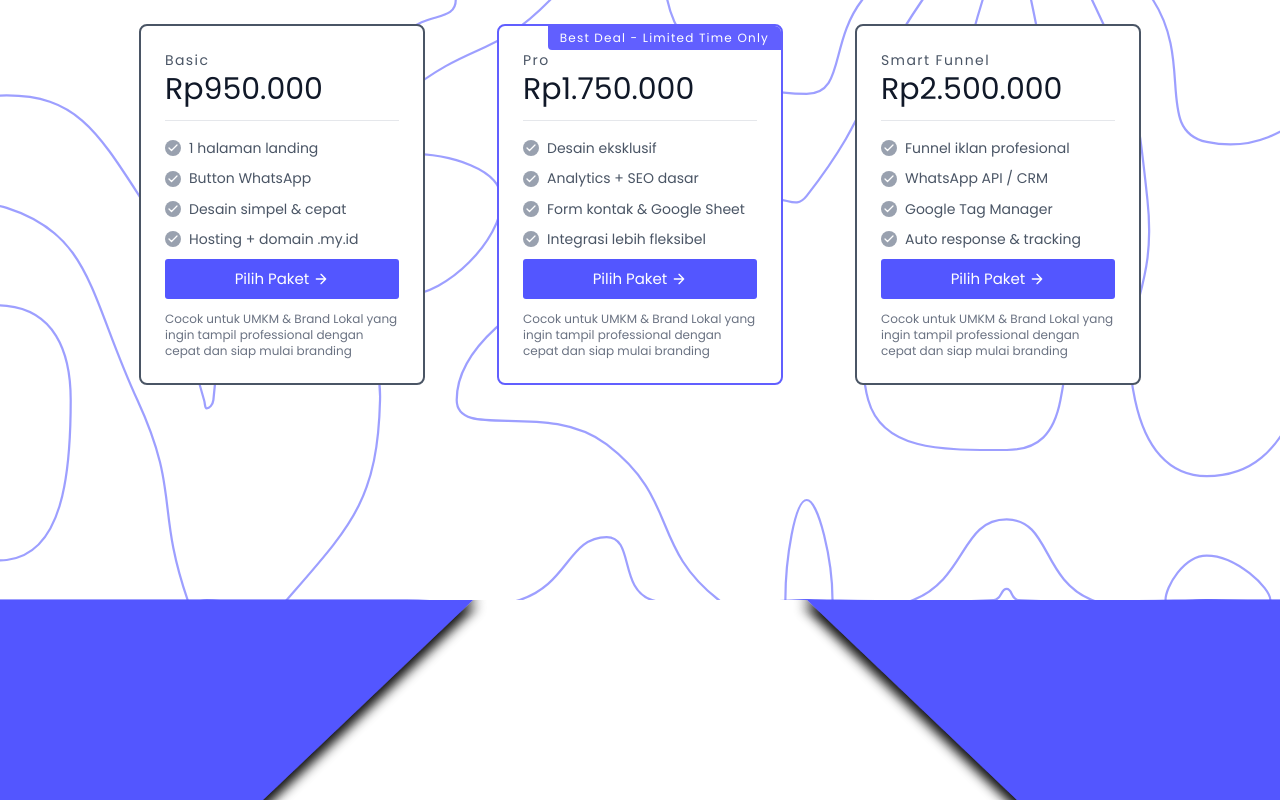
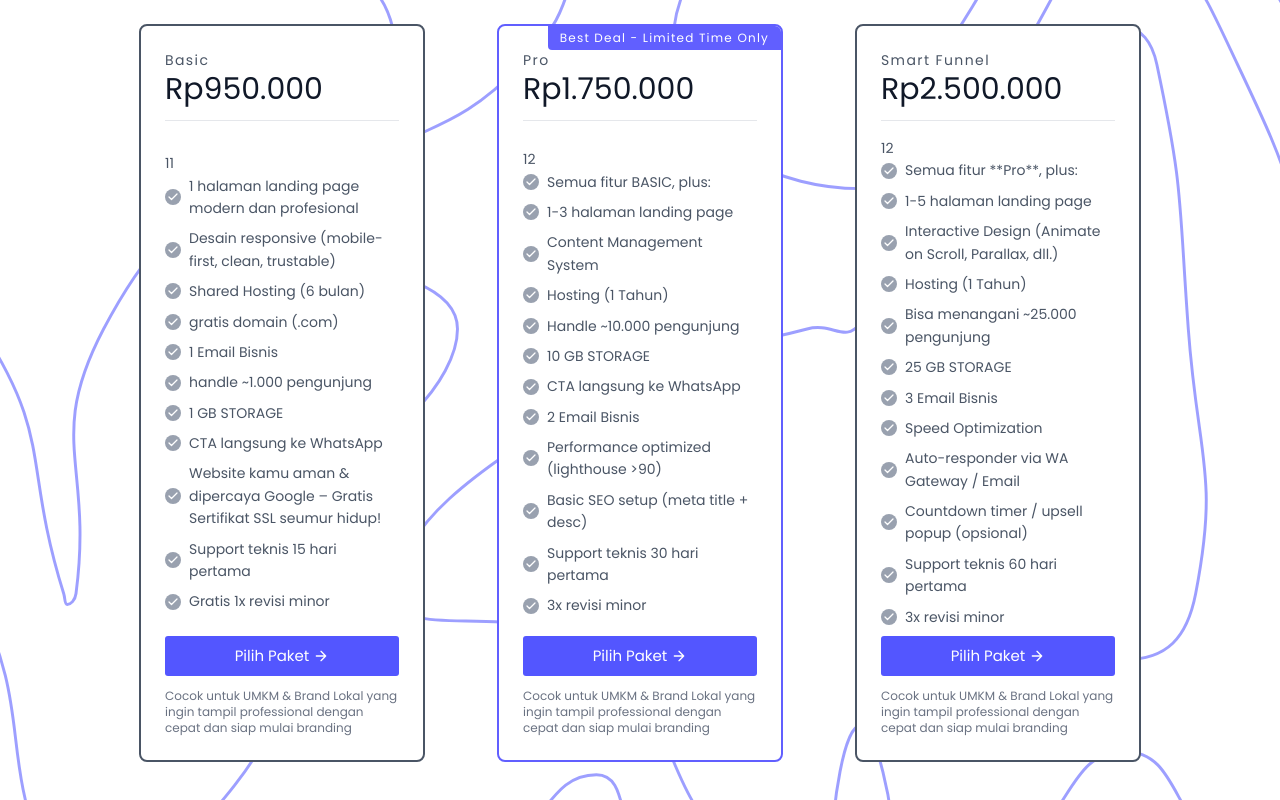
Before and after one commit to agieswahyudi07/landingo, a Vue app: page / in a window 1280 px wide. Shown: the part 1800-2600 px from the top of the page. Built offline with nearby package versions, Linux system fonts and the light colour scheme.

Commit message:
refactor (content) : update package details

```diff
--- a/index.html
+++ b/index.html
@@ -5,7 +5,7 @@
     <link rel="icon" href="/assets/images/landingo_logo2.png">
     <meta name="viewport" content="width=device-width, initial-scale=1.0">
     <link href="/src/style.css" rel="stylesheet">
-    <title>Landingo - web service</title>
+    <title>Landingo - Website untuk UMKM</title>
   </head>
   <body>
     <div id="app"></div>
--- a/src/components/section/Cta.vue
+++ b/src/components/section/Cta.vue
@@ -17,8 +17,9 @@ const redirectToWhatsApp = () => {
 </script>
 
 <template>
-  <section class="min-h-screen flex flex-col text-gray-600 body-font justify-center bg-[url(/assets/abstract_paper.svg)] bg-cover bg-center">
-    <div class="container px-5 py-24 mx-auto">
+  <section class="relative min-h-screen flex flex-col text-gray-600 body-font justify-center bg-[url(/assets/abstract_paper.svg)] bg-cover bg-center">
+    <div class="absolute inset-0 bg-black/5 backdrop-blur-md z-0"></div>
+    <div class="relative z-10 container px-5 py-24 mx-auto">
       <div class="flex flex-col text-center w-full max-w-4xl mx-auto">
 
         <h2 class="sm:text-4xl text-3xl font-medium title-font mb-4 text-gray-900">
--- a/src/components/section/Pricing.vue
+++ b/src/components/section/Pricing.vue
@@ -8,20 +8,48 @@
             isMostLiked: false,
             list:[
                 {
-                    // icon:'',
-                    text:'1 halaman landing',
+                    icon:'mdi:checkbox-marked-circle-outline',
+                    text:'1 halaman landing page modern dan profesional',
                 },
                 {
-                    // icon:'',
-                    text:'Button WhatsApp',
+                    icon:'mdi:checkbox-marked-circle-outline',
+                    text:'Desain responsive (mobile-first, clean, trustable)',
                 },
                 {
-                    // icon:'',
-                    text:'Desain simpel & cepat',
+                    icon:'mdi:checkbox-marked-circle-outline',
+                    text:'Shared Hosting (6 bulan)',
                 },
                 {
-                    // icon:'',
-                    text:'Hosting + domain .my.id',
+                    icon:'mdi:checkbox-marked-circle-outline',
+                    text:'gratis domain (.com)',
+                },
+                {
+                    icon:'mdi:checkbox-marked-circle-outline',
+                    text:'1 Email Bisnis',
+                },
+                {
+                    icon:'mdi:checkbox-marked-circle-outline',
+                    text:'handle ~1.000 pengunjung',
+                },
+                {
+                    icon:'mdi:checkbox-marked-circle-outline',
+                    text:'1 GB STORAGE',
+                },
+                {
+                    icon:'mdi:checkbox-marked-circle-outline',
+                    text:'CTA langsung ke WhatsApp',
+                },
+                {
+                    icon:'mdi:checkbox-marked-circle-outline',
+                    text:'Website kamu aman & dipercaya Google – Gratis Sertifikat SSL seumur hidup!',
+                },
+                {
+                    icon:'mdi:checkbox-marked-circle-outline',
+                    text:'Support teknis 15 hari pertama',
+                },
+                {
+                    icon:'mdi:checkbox-marked-circle-outline',
+                    text:'Gratis 1x revisi minor',
                 },
             ]
         },
@@ -32,20 +60,52 @@
             isMostLiked: true,
             list:[
                 {
-                    // icon:'',
-                    text:'Desain eksklusif',
+                    icon:'mdi:checkbox-marked-circle-outline',
+                    text:'Semua fitur BASIC, plus:',
                 },
                 {
-                    // icon:'',
-                    text:'Analytics + SEO dasar',
+                    icon:'mdi:checkbox-marked-circle-outline',
+                    text:'1-3 halaman landing page',
                 },
                 {
-                    // icon:'',
-                    text:'Form kontak & Google Sheet',
+                    icon:'mdi:checkbox-marked-circle-outline',
+                    text:'Content Management System',
                 },
                 {
-                    // icon:'',
-                    text:'Integrasi lebih fleksibel',
+                    icon:'mdi:checkbox-marked-circle-outline',
+                    text:'Hosting (1 Tahun)',
+                },
+                {
+                    icon:'mdi:checkbox-marked-circle-outline',
+                    text:'Handle ~10.000 pengunjung',
+                },
+                {
+                    icon:'mdi:checkbox-marked-circle-outline',
+                    text:'10 GB STORAGE',
+                },
+                {
+                    icon:'mdi:checkbox-marked-circle-outline',
+                    text:'CTA langsung ke WhatsApp',
+                },
+                {
+                    icon:'mdi:checkbox-marked-circle-outline',
+                    text:'2 Email Bisnis',
+                },
+                {
+                    icon:'mdi:checkbox-marked-circle-outline',
+                    text:'Performance optimized (lighthouse >90)',
+                },
+                {
+                    icon:'mdi:checkbox-marked-circle-outline',
+                    text:'Basic SEO setup (meta title + desc)',
+                },
+                {
+                    icon:'mdi:checkbox-marked-circle-outline',
+                    text:'Support teknis 30 hari pertama',
+                },
+                {
+                    icon:'mdi:checkbox-marked-circle-outline',
+                    text:'3x revisi minor',
                 },
             ]
         },
@@ -56,20 +116,52 @@
             isMostLiked: false,
             list:[
                 {
-                    // icon:'',
-                    text:'Funnel iklan profesional',
+                    icon:'',
+                    text:'Semua fitur **Pro**, plus:',
                 },
                 {
-                    // icon:'',
-                    text:'WhatsApp API / CRM',
+                    icon:'',
+                    text:'1-5 halaman landing page',
                 },
                 {
-                    // icon:'',
-                    text:'Google Tag Manager',
+                    icon:'',
+                    text:'Interactive Design (Animate on Scroll, Parallax, dll.)',
                 },
                 {
-                    // icon:'',
-                    text:'Auto response & tracking',
+                    icon:'',
+                    text:'Hosting (1 Tahun)',
+                },
+                {
+                    icon:'',
+                    text:'Bisa menangani ~25.000 pengunjung',
+                },
+                {
+                    icon:'',
+                    text:'25 GB STORAGE',
+                },
+                {
+                    icon:'',
+                    text:'3 Email Bisnis',
+                },
+                {
+                    icon:'',
+                    text:'Speed Optimization',
+                },
+                {
+                    icon:'',
+                    text:'Auto-responder via WA Gateway / Email',
+                },
+                {
+                    icon:'',
+                    text:'Countdown timer / upsell popup (opsional)',
+                },
+                {
+                    icon:'',
+                    text:'Support teknis 60 hari pertama',
+                },
+                {
+                    icon:'',
+                    text:'3x revisi minor',
                 },
             ]
         },
@@ -86,15 +178,19 @@
                 <div class=" p-4 xl:w-1/4 md:w-1/2 w-full" v-for="(item, index) in package_list" :key="index">
                     <div
                         :class="[
-                            'h-full p-6 rounded-lg border-2 flex flex-col relative overflow-hidden bg-white',
+                            'h-full p-6 rounded-lg border-2 flex flex-col relative overflow-hidden justify-between bg-white',
                             item.isMostLiked ? 'border-indigo-500' : ''
                         ]"
                     >
                     <span class="bg-indigo-500 text-white px-3 py-1 tracking-widest text-xs absolute right-0 top-0 rounded-bl" v-if="item.isMostLiked">Best Deal - Limited Time Only</span>
+                    <div class="">
                         <h2 class="text-sm tracking-widest title-font mb-1 font-medium">{{ item.name }}</h2>
                         <h1 class="text-3xl text-gray-900 leading-none flex items-center pb-4 mb-4 border-b border-gray-200">
                             <span>{{ item.price }}</span>
                         </h1>
+                    </div>
+                    <div class=" justify-self-start">
+                        <p>{{ item.list.length }}</p>
                         <p class="flex items-center text-gray-600 mb-2" v-for="(list, index) in item.list" :key="index">
                             <span class="w-4 h-4 mr-2 inline-flex items-center justify-center bg-gray-400 text-white rounded-full flex-shrink-0">
                             <svg fill="none" stroke="currentColor" stroke-linecap="round" stroke-linejoin="round" stroke-width="2.5" class="w-3 h-3" viewBox="0 0 24 24">
@@ -102,7 +198,9 @@
                             </svg>
                             </span>{{ list.text }}
                         </p>
-                    <n-button type="info" size="large" color="#5356FF">
+                    </div>
+                    <div class="flex flex-col">
+                        <n-button type="info" size="large" color="#5356FF" class="justify-self-end">
                             <div class="flex flex-row ">
                                 <p>Pilih Paket</p>
                                 <div class=" ml-1">
@@ -117,5 +215,6 @@
                     </div>
                 </div>
             </div>
+        </div>
     </section>
 </template>
--- a/src/components/section/ValueProposition.vue
+++ b/src/components/section/ValueProposition.vue
@@ -28,8 +28,9 @@
 </script>
 
 <template>
-    <section class="min-h-screen flex flex-row gap-5 items-center justify-center bg-[url(/assets/rect_light.svg)] bg-cover bg-center">
-        <div class="container px-5 py-24 mx-auto">
+    <section class="relative min-h-screen flex flex-row gap-5 items-center justify-center bg-[url(/assets/rect_light.svg)] bg-cover bg-center">
+        <div class="absolute inset-0 bg-black/15 backdrop-blur-md z-0"></div>
+        <div class="container px-5 py-24 mx-auto relative z-10">
             <div class="text-center mb-20">
             <h1 class="sm:text-3xl text-2xl font-medium text-center title-font text-gray-100 mb-4">Kenapa Bisnismu Butuh Landingo ?</h1>
             <p class="text-base text-gray-100 leading-relaxed xl:w-2/4 lg:w-3/4 mx-auto">UMKM & brand lokal kini bisa punya landing page profesional tanpa ribet dan tanpa mahal.</p>
```
Lines whose indentation alone changed are shown as unchanged.
